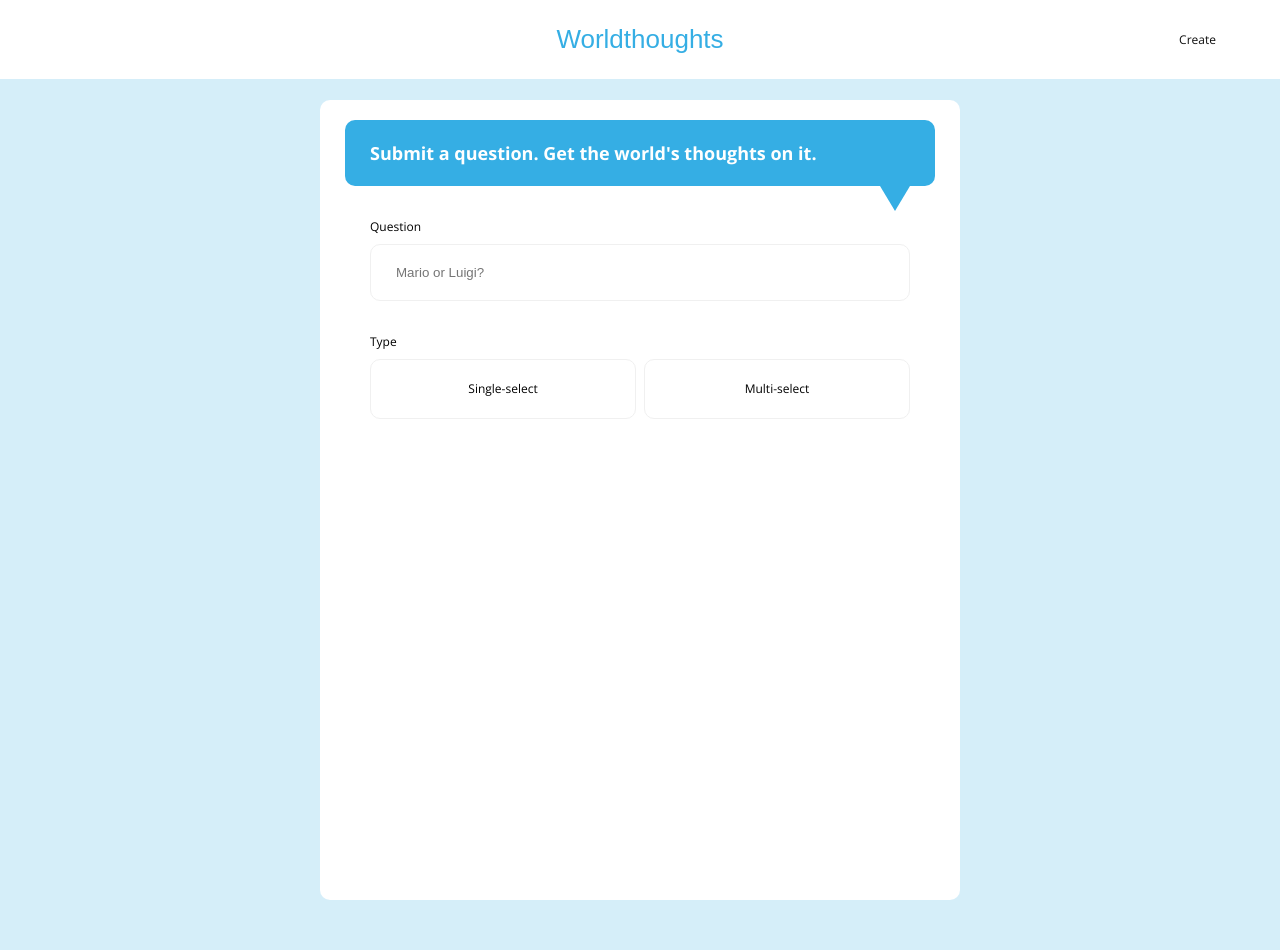
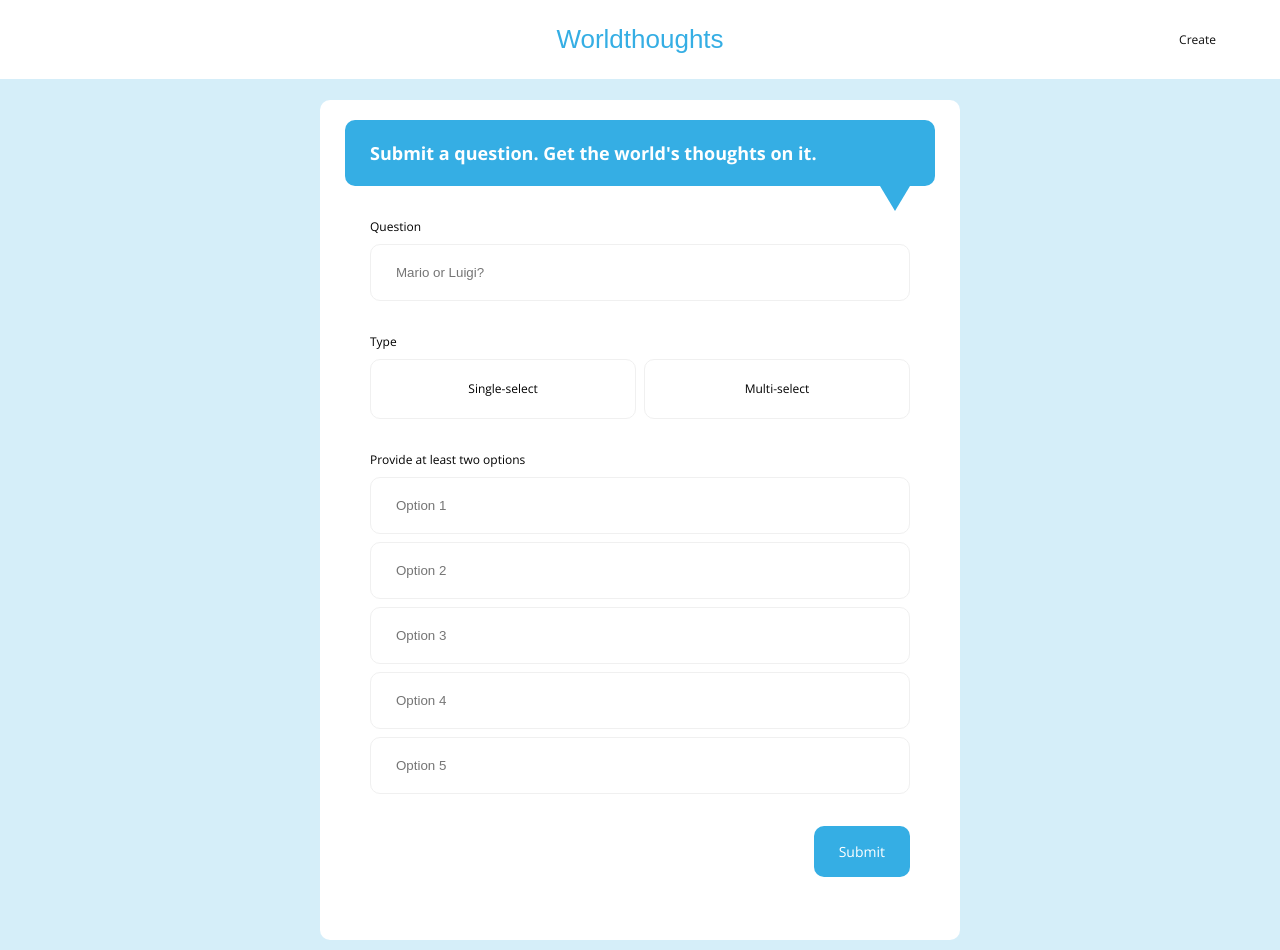
Before and after one commit to melaniietong/worldthoughts, a React (Create React App) app: page /create in a window 1280 px wide. Built offline with nearby package versions, Linux system fonts and the light colour scheme; no server answers; a web font is replaced by a local one.

Commit message:
create user input errors and submission function, and some minor changes

```diff
--- a/src/components/Buttons/Option.js
+++ b/src/components/Buttons/Option.js
@@ -1,4 +1,5 @@
 import React, { useState, useEffect }  from 'react';
+
 import '../../styles/_import';
 
 /* ======== PROPS ====================================
@@ -65,6 +66,4 @@ export default function Option({ socket, text, isSingle, pollId, optionId, event
             </>
         );
     }
-
-
 };
--- a/src/components/Buttons/OptionGroup.js
+++ b/src/components/Buttons/OptionGroup.js
@@ -121,7 +121,8 @@ export default function OptionGroup({ socket, pollId, isSingle }) {
                     text = {display ? "Resubmit" : "Submit"}
                     isSmall = {false}
                     isBasic = {false}
-                    event = {display ? resubmit : submit}/>
+                    event = {display ? resubmit : submit}
+                />
             </div>
         </form>
     );
--- a/src/components/Create.js
+++ b/src/components/Create.js
@@ -1,22 +1,91 @@
-import React, { useState, useEffect }  from 'react';
+import React, { useState }  from 'react';
+
+import '../styles/_import';
+import Button from './Buttons/Button';
 
 export default function Create() {
     const [submission, setSubmission] = useState("");
-    const [type, setType] = useState("");
+    const [type, setType] = useState();
+    const [options, setOptions] = useState(["", "", "", "", ""]);
+    const [error1, setError1] = useState(false);
+    const [error2, setError2] = useState(false);
+    const [error3, setError3] = useState(false);
+    const [success, setSuccess] = useState(false);
 
-    useEffect(() => {
-        console.log(submission)
-        console.log(type)
-    }, [submission, type]);
+    const createOption = (value, num) => {
+        let prevOptions = [...options];
+        prevOptions[num] = value;
+        setOptions(prevOptions);
+    };
 
+    const submit = (e) => {
+        e.preventDefault();
+        let counter = 0;
+
+        // Cleaning up user inputs
+        let readySubmission = submission.trim();
+        let readyType = type.trim();
+        let readyOptions = [];
+        for (let option in options) { readyOptions.push(options[option].trim()); }
+
+        // Submission error messages
+        if (readySubmission === "") { setError1(true); }
+            else { setError1(false) }
+        if (readyType === "") { setError2(true); }
+            else { setError2(false) }
+        for (let option in options) {
+            if (options[option] === "") { counter += 1; }
+        }
+        if (counter >= 4) { setError3(true); }
+            else { setError3(false) }
+
+        // If all input requirements are met, then submit
+        if (readySubmission && readyType && counter < 4) {
+            fetch("http://localhost:4000/polls", {
+                method: "POST",
+                headers: {
+                    'Accept': 'application/json',
+                    'Content-Type': 'application/json',
+                },
+                body: JSON.stringify({
+                    question: submission,
+                    is_single: type,
+                })
+            })
+                .then(() => {
+                    for (let option in options) {
+                        if (options[option] !== "") {
+                            fetch("http://localhost:4000/options", {
+                                method: "POST",
+                                headers: {
+                                    'Accept': 'application/json',
+                                    'Content-Type': 'application/json',
+                                },
+                                body: JSON.stringify({ title: options[option], })
+                            });
+                        };
+                    };
+                });
+            setSuccess(true);
+        };
+    };
+
+    if (success) {
         return (
-        <div className='
-                flex col w-100 border-r-10 bg-white pb-20 pl-25 gap-32 pr-25 pt-20
-                main-container
-        '>
-            <h1 className="bubble pos-rel bg-blue-300 text-white border-r-10 pb-15 pl-25 pr-25 pt-15">Submit a question. Get the world's thoughts on it.</h1>
-            <form className='flex col gap-32 pl-25 pr-25'>
-                <div className='flex col gap-8'>
+            <div className='flex col h-100 w-100 border-r-10 bg-white pb-20 pl-25 gap-32 pr-25 pt-20 main-container'>
+                <h1 className="pos-rel bg-blue-300 text-white border-r-10 pb-15 pl-25 pr-25 pt-15 bubble">
+                    Thank you for your submission!
+                </h1>
+            </div>
+        );
+    } else {
+        return (
+            <div className='flex col h-100 w-100 border-r-10 bg-white pb-20 pl-25 gap-32 pr-25 pt-20 main-container'>
+                <h1 className="pos-rel bg-blue-300 text-white border-r-10 pb-15 pl-25 pr-25 pt-15 bubble">
+                    Submit a question. Get the world's thoughts on it.
+                </h1>
+                <form className='flex v-end col gap-32 pl-25 pr-25'>
+                    <div className='flex w-100 col gap-8'>
                         <label htmlFor="question" className="hint">Question</label>
                         <input
                             type="text"
@@ -26,23 +95,82 @@ export default function Create() {
                             placeholder="Mario or Luigi?"
                             onChange={e => setSubmission(e.target.value)}
                             maxLength="120"
-                        className='flex v-center h-start w-100 row gap-8 border-1 border-gray border-r-10 pb-20 pl-25 pr-25 pt-20 bs-bb'
+                            className='w-100 border-1 border-gray border-r-10 pb-20 pl-25 pr-25 pt-20 bs-bb'
                         />
+                        {error1 && <div className='error pr-25 text-red'>⚠️ Question can't be empty.</div>}
                     </div>
-                <div className='flex col gap-8'>
+                    <div className='flex w-100 col gap-8'>
                         <div className='hint'>Type</div>
                         <div className='flex row gap-8'>
-                        <>
-                            <input type="radio" id="single" name="type" value="1" onChange={e => setType(e.target.value)} className="poll" />
+                            <input type="radio" id="single" name="type" value="true" onChange={e => setType(e.target.value)} className="poll" />
                             <label htmlFor="single" className="hint flex v-center h-center w-100 border-1 border-gray border-r-10 pb-20 pl-25 pr-25 pt-20 bs-bb">Single-select</label>
-                        </>
-                        <>
-                            <input type="radio" id="multi" name="type" value="2" onChange={e => setType(e.target.value)} className="poll" />
+                            <input type="radio" id="multi" name="type" value="false" onChange={e => setType(e.target.value)} className="poll" />
                             <label htmlFor="multi" className="hint flex v-center h-center w-100 border-1 border-gray border-r-10 pb-20 pl-25 pr-25 pt-20 bs-bb">Multi-select</label>
-                        </>
                         </div>
+                        {error2 && <div className='error pr-25 text-red'>⚠️ Please select a type.</div>}
                     </div>
+                    <div className='flex w-100 col gap-8'>
+                        <div className='hint'>Provide at least two options</div>
+                        <input
+                            type="text"
+                            id="1"
+                            name="Options"
+                            value={options[0]}
+                            placeholder="Option 1"
+                            onChange={e => createOption(e.target.value, 0)}
+                            maxLength="120"
+                            className='w-100 border-1 border-gray border-r-10 pb-20 pl-25 pr-25 pt-20 bs-bb'
+                        />
+                        <input
+                            type="text"
+                            id="2"
+                            name="Options"
+                            value={options[1]}
+                            placeholder="Option 2"
+                            onChange={e => createOption(e.target.value, 1)}
+                            maxLength="120"
+                            className='w-100 border-1 border-gray border-r-10 pb-20 pl-25 pr-25 pt-20 bs-bb'
+                        />
+                        <input
+                            type="text"
+                            id="3"
+                            name="Options"
+                            value={options[2]}
+                            placeholder="Option 3"
+                            onChange={e => createOption(e.target.value, 2)}
+                            maxLength="120"
+                            className='w-100 border-1 border-gray border-r-10 pb-20 pl-25 pr-25 pt-20 bs-bb'
+                        />
+                        <input
+                            type="text"
+                            id="4"
+                            name="Options"
+                            value={options[3]}
+                            placeholder="Option 4"
+                            onChange={e => createOption(e.target.value, 3)}
+                            maxLength="120"
+                            className='w-100 border-1 border-gray border-r-10 pb-20 pl-25 pr-25 pt-20 bs-bb'
+                        />
+                        <input
+                            type="text"
+                            id="5"
+                            name="Options"
+                            value={options[4]}
+                            placeholder="Option 5"
+                            onChange={e => createOption(e.target.value, 4)}
+                            maxLength="120"
+                            className='w-100 border-1 border-gray border-r-10 pb-20 pl-25 pr-25 pt-20 bs-bb'
+                        />
+                        {error3 && <div className='error pr-25 text-red'>⚠️ Please provide at least two options.</div>}
+                    </div>
+                    <Button
+                        text = {"Submit"}
+                        isSmall = {false}
+                        isBasic = {false}
+                        event = {submit}
+                    />
                 </form>
             </div>
         );
+    }
 };
--- a/src/components/Home.js
+++ b/src/components/Home.js
@@ -1,5 +1,6 @@
 import React, { useState, useEffect } from 'react';
 
+import '../styles/_import';
 import Button from './Buttons/Button';
 import OptionGroup from './Buttons/OptionGroup';
 
```
Lines whose indentation alone changed are shown as unchanged.
